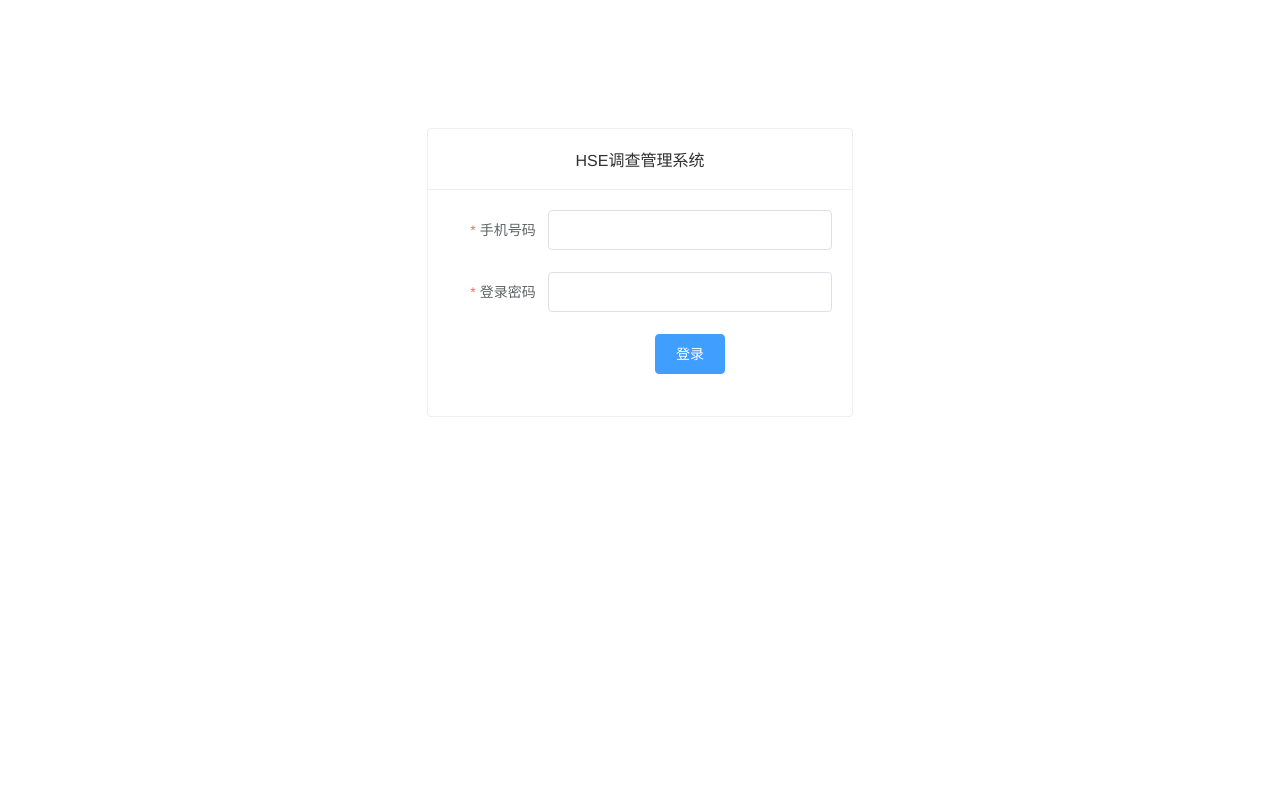
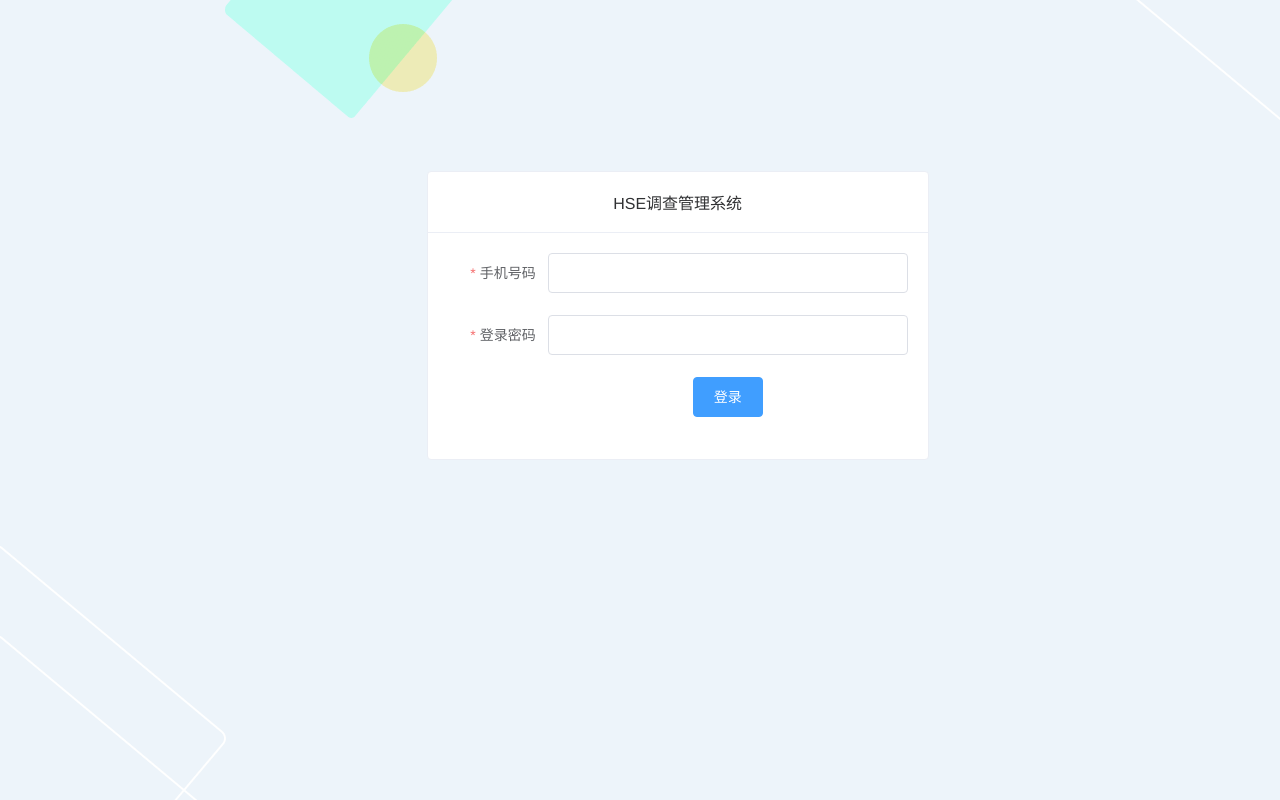
Before and after one commit to Alvinn-hit/HES, a Vue app: page /#/login in a window 1280 px wide. Built offline with nearby package versions, Linux system fonts and the light colour scheme.

Commit message:
完成登录DEMO

```diff
--- a/src/pages/login.vue
+++ b/src/pages/login.vue
@@ -1,5 +1,5 @@
 <template>
-  <div>
+  <div class="login">
     <el-row>
       <el-col :span="8" :offset="8">
         <el-card class="login-body" shadow="hover">
@@ -53,7 +53,16 @@ export default class HelloWorld extends Vue {
 
 
 <style scoped>
+.login {
+  background-image: url('../assets/banner.png');
+  position: fixed;
+  height: 100%;
+  width: 100%;
+  top: 0;
+  left: 0;
+}
 .login-body {
-  margin-top: 30%;
+  width: 500px;
+  margin-top: 40%;
 }
 </style>
```
Also changed, not shown: src/assets/banner.png (added).
